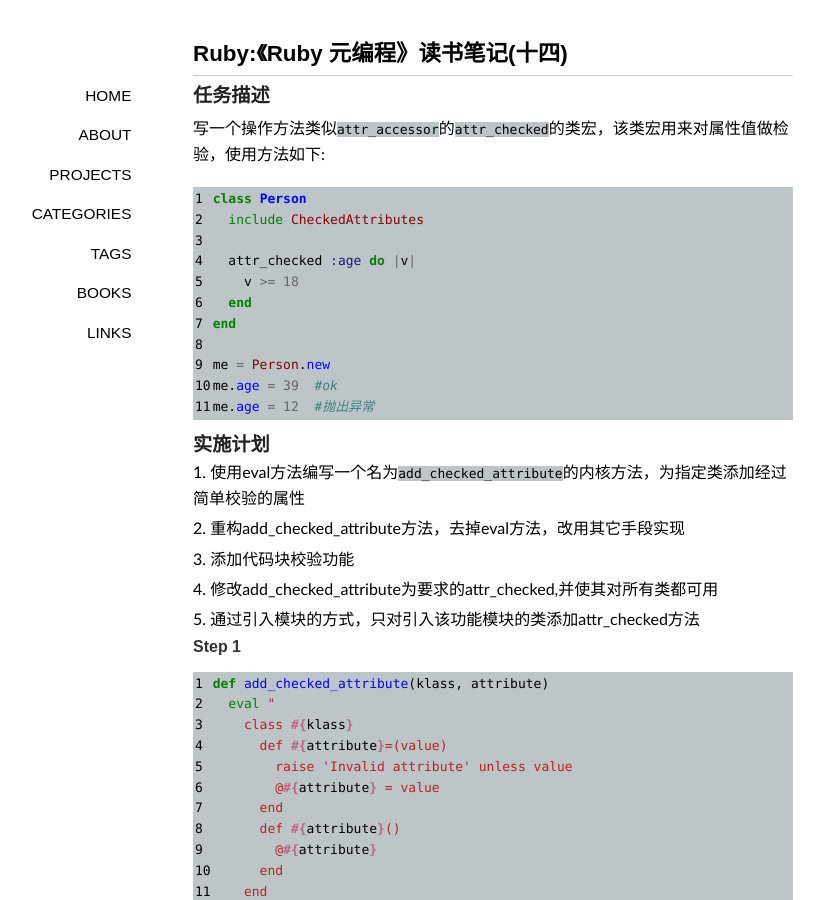
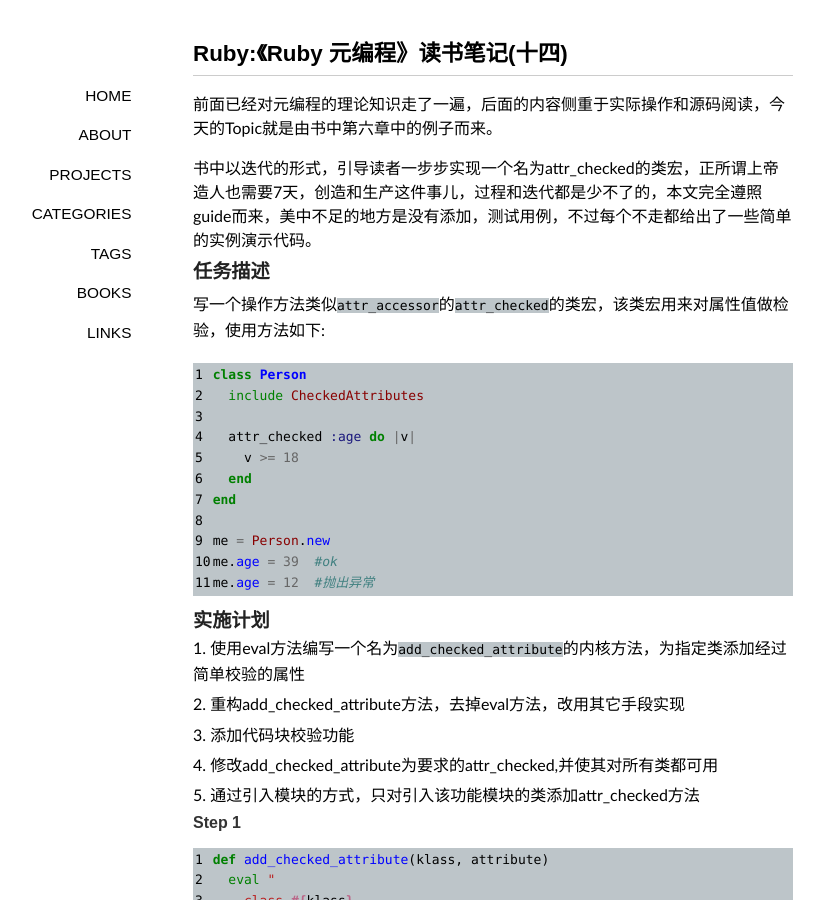
Before and after one commit to lazybios/lazybios.github.com, a Jekyll site: the page built from _posts/2015-08-31-reading-note-of-meta-pramgraming-with-ruby-14.md, in a window 1280 px wide and 900 px high. Shown: the whole window, without its empty margins (147-971 px from the left). Built offline with Jekyll 4.4.1, drawn with Linux system fonts in a browser that asks for light colours; Markdown is read by kramdown in place of the engine named in the settings; comment, search, counter and statistics services are not loaded; a style sheet for code colours, icons or effects is not loaded.

Commit message:
fixed typo

```diff
--- a/_posts/2015-08-31-reading-note-of-meta-pramgraming-with-ruby-14.md
+++ b/_posts/2015-08-31-reading-note-of-meta-pramgraming-with-ruby-14.md
@@ -3,6 +3,10 @@ layout: post
 title: "Ruby:《Ruby 元编程》读书笔记(十四)"
 date: "2015-08-31 21:43"
 ---
+
+前面已经对元编程的理论知识走了一遍，后面的内容侧重于实际操作和源码阅读，今天的Topic就是由书中第六章中的例子而来。
+
+书中以迭代的形式，引导读者一步步实现一个名为attr_checked的类宏，正所谓上帝造人也需要7天，创造和生产这件事儿，过程和迭代都是少不了的，本文完全遵照guide而来，美中不足的地方是没有添加，测试用例，不过每个不走都给出了一些简单的实例演示代码。
 
 ### 任务描述
 写一个操作方法类似`attr_accessor`的`attr_checked`的类宏，该类宏用来对属性值做检验，使用方法如下:
```
